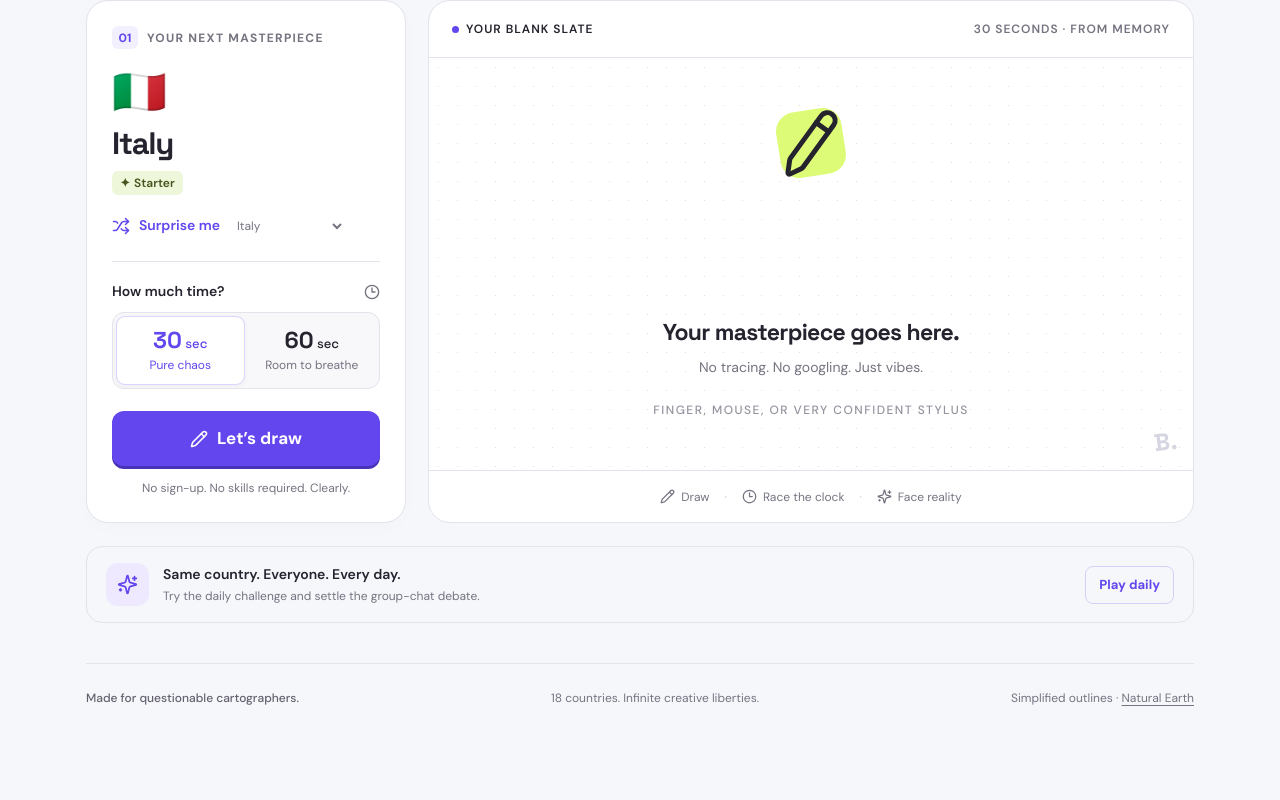
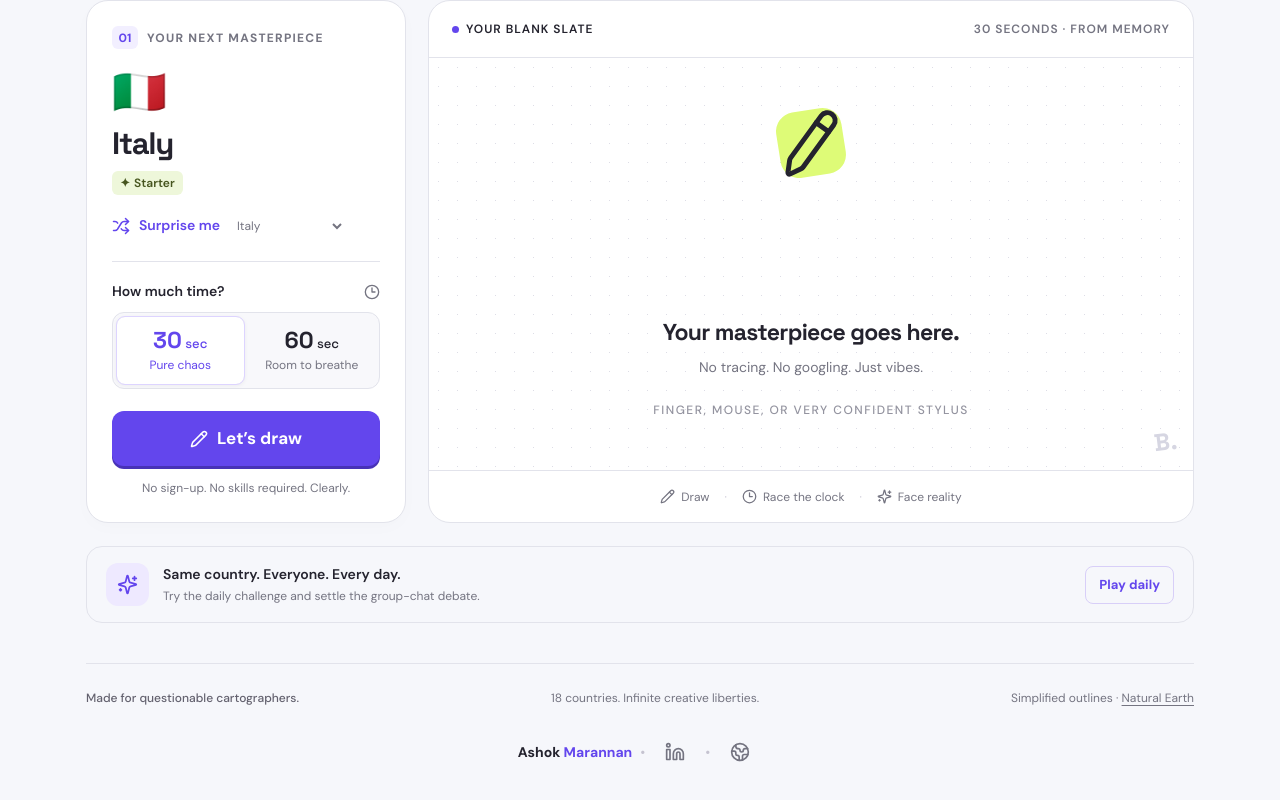
Before and after one commit to sowash22/borderline, a Next.js app: page / in a window 1280 px wide. Shown: the part 324-1124 px from the top of the page. Before the commit the page ends 1062 px from the top, so only its background shows below. Built offline with nearby package versions, Linux system fonts and the light colour scheme.

Commit message:
Add creator name, LinkedIn, and personal website to footer

```diff
--- a/src/app/globals.css
+++ b/src/app/globals.css
@@ -1536,3 +1536,36 @@ footer {
     aspect-ratio: auto;
   }
 }
+
+.creator-footer {
+  display: flex;
+  flex-basis: 100%;
+  align-items: center;
+  justify-content: center;
+  flex-wrap: wrap;
+  gap: 8px;
+  margin-top: 8px;
+  font-size: 14px;
+}
+.creator-name {
+  color: var(--ink);
+  font-weight: 700;
+  text-decoration: none;
+  padding: 10px 0;
+}
+.creator-name span { color: var(--purple); }
+.creator-name:hover { text-decoration: underline; }
+.creator-separator { color: #c5c3d0; user-select: none; }
+.creator-social {
+  display: inline-flex;
+  align-items: center;
+  justify-content: center;
+  width: 44px;
+  height: 44px;
+  border-radius: 50%;
+  color: var(--muted);
+  text-decoration: none;
+  transition: color .15s, background .15s;
+}
+.creator-social:hover { color: var(--purple); background: #eee9ff; }
+.creator-social[title="LinkedIn"]:hover { color: #0077b5; }
--- a/src/components/game.tsx
+++ b/src/components/game.tsx
@@ -7,6 +7,7 @@ import {
   Download,
   Globe2,
   HelpCircle,
+  Linkedin,
   Pencil,
   RotateCcw,
   Share2,
@@ -670,6 +671,19 @@ export default function Game() {
             Natural Earth
           </a>
         </span>
+        <nav className="creator-footer" aria-label="About the creator">
+          <a className="creator-name" href="https://ashok-marannan.vercel.app/" target="_blank" rel="noopener noreferrer">
+            Ashok <span>Marannan</span>
+          </a>
+          <span className="creator-separator" aria-hidden="true">•</span>
+          <a className="creator-social" href="https://www.linkedin.com/in/ashokmarannan/" target="_blank" rel="noopener noreferrer" aria-label="Ashok Marannan on LinkedIn" title="LinkedIn">
+            <Linkedin size={20} aria-hidden="true" />
+          </a>
+          <span className="creator-separator" aria-hidden="true">•</span>
+          <a className="creator-social" href="https://ashok-marannan.vercel.app/" target="_blank" rel="noopener noreferrer" aria-label="Ashok Marannan’s website" title="Website">
+            <Globe2 size={20} aria-hidden="true" />
+          </a>
+        </nav>
       </footer>
       <div className="toast" role="status" aria-live="polite">
         {toast && <span>{toast}</span>}
```
